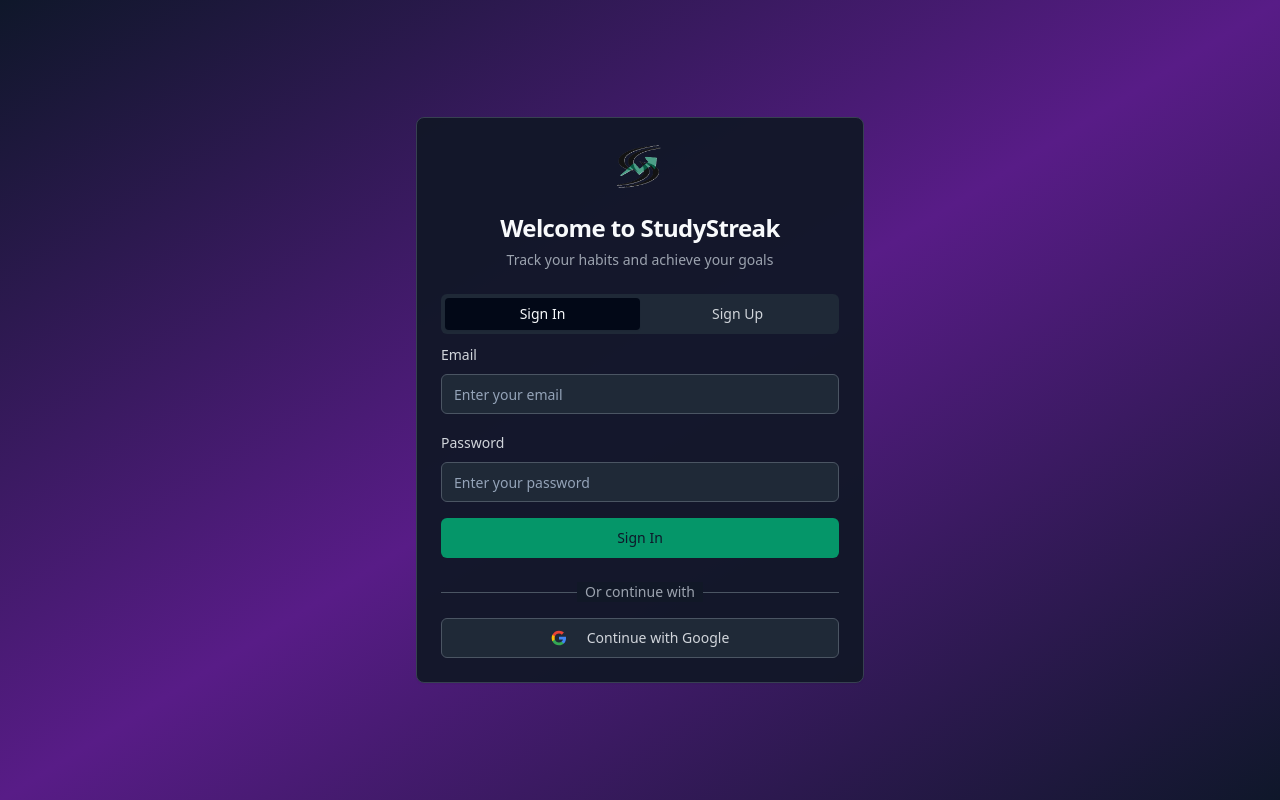
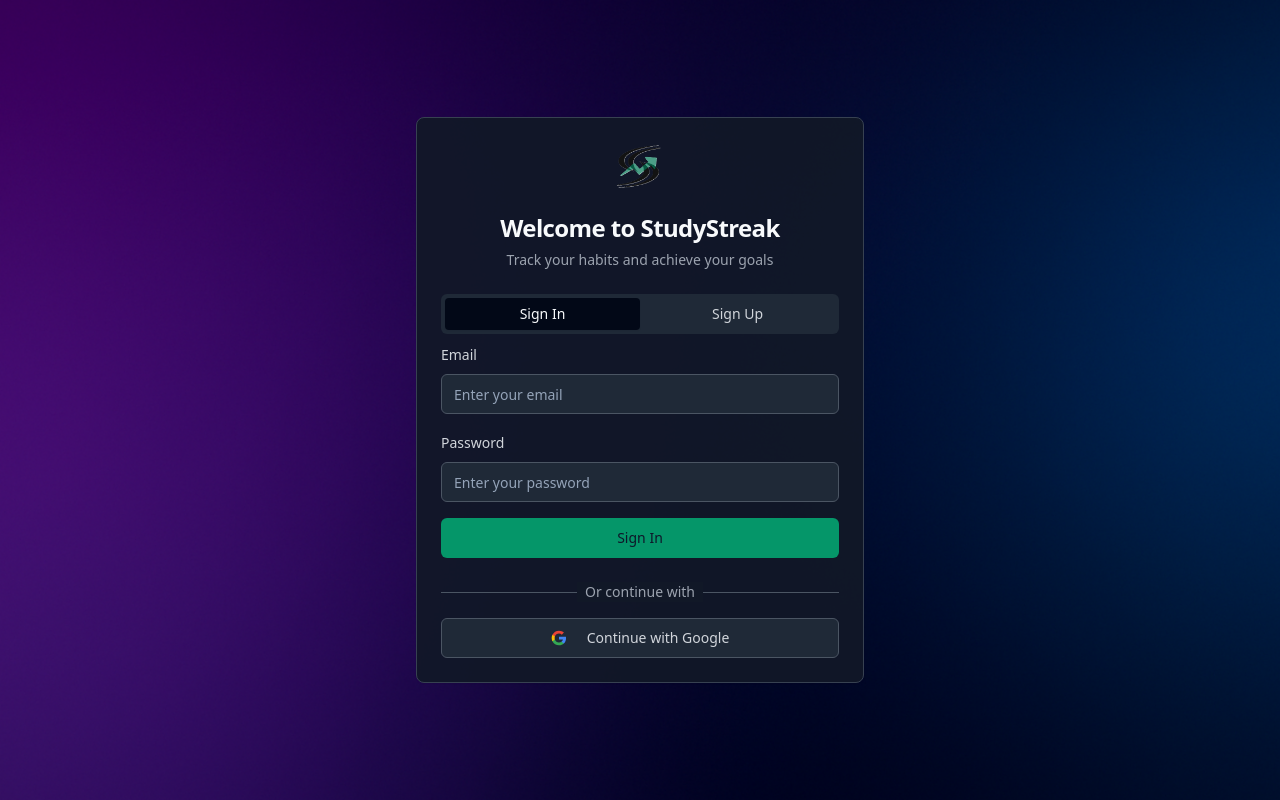
Before and after one commit to A-b-h-i-s-h-e-k-258/StudyStreak, a React (Vite) app: page /auth in a window 1280 px wide. Built offline with nearby package versions, Linux system fonts and the light colour scheme.

Commit message:
feat: Set background image for auth section
Sets the provided image as the background for the sign-in/sign-up section in the Auth page.

```diff
--- a/src/pages/Auth.tsx
+++ b/src/pages/Auth.tsx
@@ -203,7 +203,15 @@ const Auth = () => {
   };
 
   return (
-    <div className="min-h-screen bg-gradient-to-br from-slate-900 via-purple-900 to-slate-900 flex items-center justify-center p-4">
+    <div
+      className="min-h-screen flex items-center justify-center p-4"
+      style={{
+        backgroundImage: `url('/lovable-uploads/0153d363-cf53-44c8-9fae-b429bfd52c74.png')`,
+        backgroundSize: 'cover',
+        backgroundPosition: 'center',
+        backgroundRepeat: 'no-repeat'
+      }}
+    >
       <Card className="w-full max-w-md bg-gray-900/95 border-gray-700">
         <CardHeader className="text-center">
           <div className="flex justify-center mb-4">
```
Also changed, not shown: public/lovable-uploads/0153d363-cf53-44c8-9fae-b429bfd52c74.png (added).
